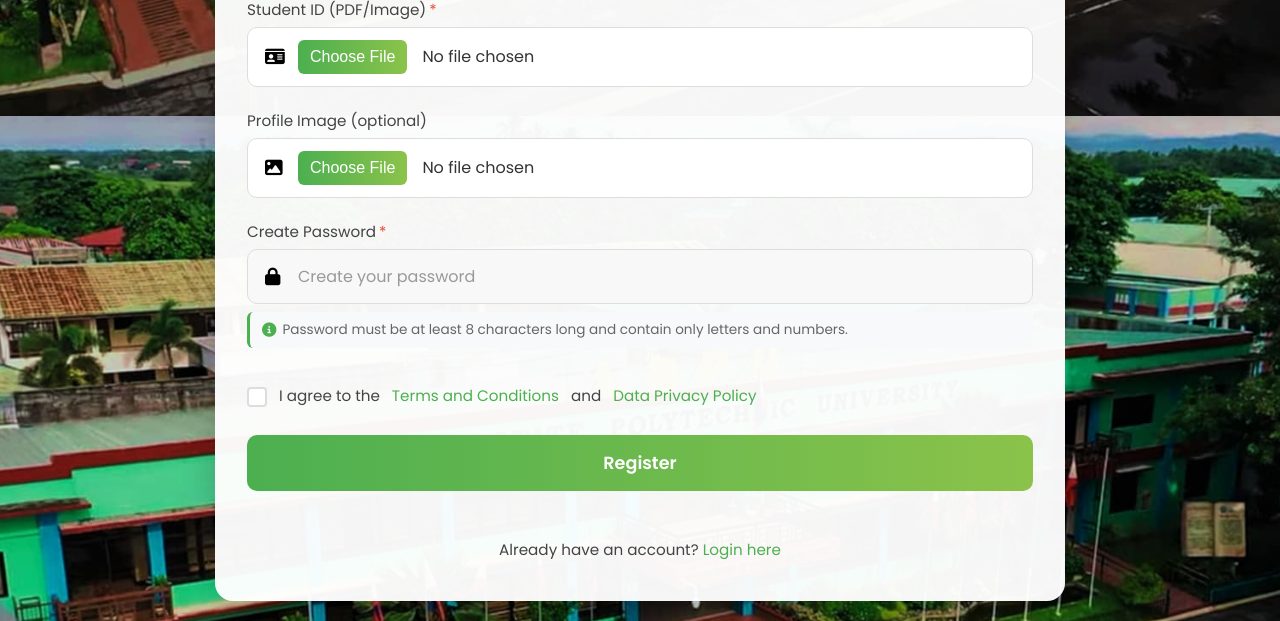
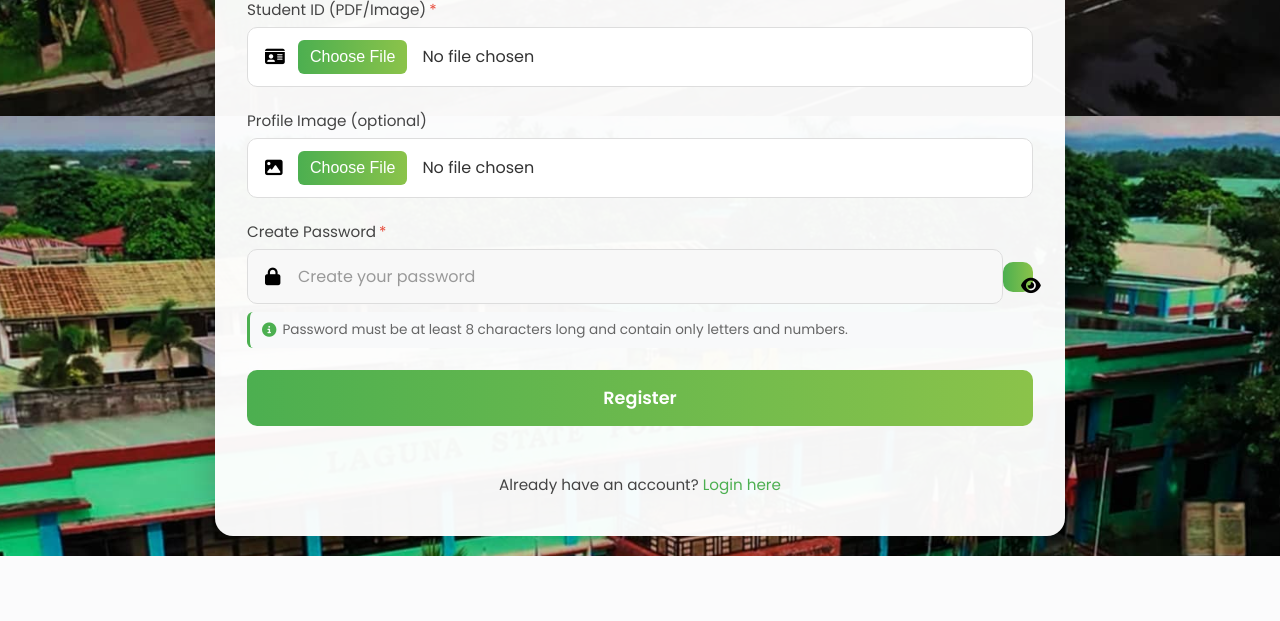
Before and after one commit to EmmanuelRamon/piyukonekweb, a Flask app: page /student_signup in a window 1280 px wide. Shown: the part 684-1305 px from the top of the page. After the commit the page ends 1240 px from the top, so only its background shows below. Run offline with Flask 2, Linux system fonts and the light colour scheme; data comes from the database, SQL or seed files in the repository; some libraries are stand-ins or nearby versions.

Commit message:
Enhance password input with toggle visibility feature

```diff
--- a/piyukonek/templates/accounts/student_signup.html
+++ b/piyukonek/templates/accounts/student_signup.html
@@ -811,22 +811,30 @@
      <div class="form-group full-width">
   <label for="password">Create Password<span class="required-asterisk">*</span></label>
   <div class="input-icon-container">
-            <i class="fas fa-lock"></i> <!-- Lock icon -->
-            <input type="password" id="password" name="password" placeholder="Create your password" required />
+    <i class="fas fa-lock"></i>
+    <input
+      type="password"
+      id="password"
+      name="password"
+      class="password-field"
+      placeholder="Create your password"
+      required
+    />
+    <button
+      type="button"
+      class="password-toggle-btn"
+      data-toggle-password
+      data-target="password"
+      aria-label="Show password"
+      aria-pressed="false"
+      title="Show password"
+    >
+      <i class="fas fa-eye" aria-hidden="true"></i>
+    </button>
   </div>
   <div class="password-note">
     <i class="fas fa-info-circle"></i>
     Password must be at least 8 characters long and contain only letters and numbers.
-        </div>
-      </div>
-
-      <div class="form-group full-width">
-        <div class="terms-container">
-          <label class="checkbox-label">
-            <input type="checkbox" id="terms_accepted" name="terms_accepted" required />
-            <span class="checkmark"></span>
-            I agree to the <a href="#" onclick="showTermsModal()" class="terms-link">Terms and Conditions</a> and <a href="#" onclick="showPrivacyModal()" class="terms-link">Data Privacy Policy</a>
-          </label>
   </div>
 </div>
 
```
Lines whose indentation alone changed are shown as unchanged.
